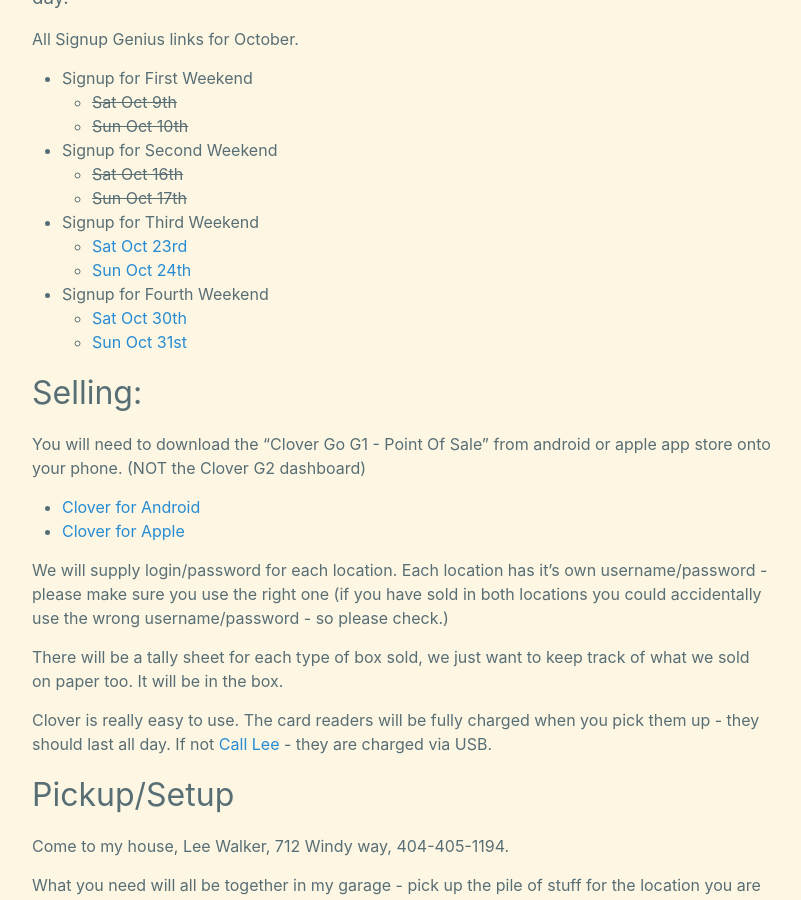
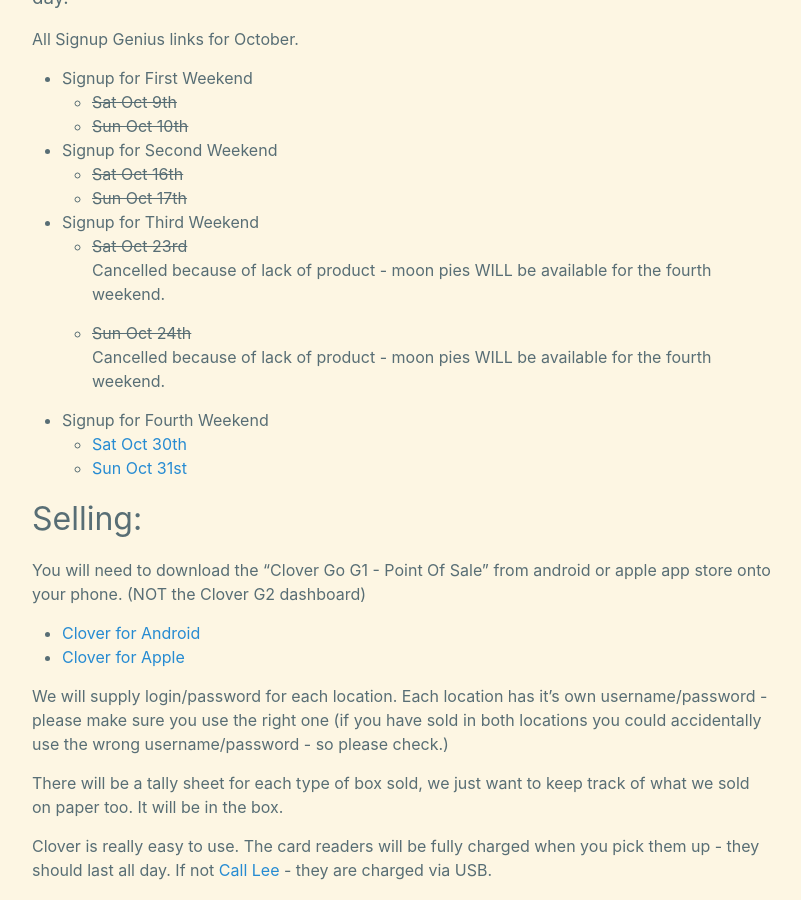
Before and after one commit to CodeJourneymen/scoutpiemaster, a Jekyll site: the page built from shownsell.md, in a window 1280 px wide and 900 px high, scrolled down 759 px. Shown: the whole window, without its empty margins (238-1039 px from the left). Built offline with Jekyll 4.4.1, drawn with Linux system fonts in a browser that asks for light colours.

Commit message:
cancelling 3rd weekends signups
Signed-off-by: Lee Walker <lee@codejourneymen.com>

```diff
--- a/shownsell.md
+++ b/shownsell.md
@@ -33,8 +33,8 @@
   - <s>Sat Oct 16th</s>
   - <s>Sun Oct 17th</s>
 - Signup for Third Weekend
-  - [Sat Oct 23rd](https://www.signupgenius.com/go/60B0B4FA9AF29A5FD0-53116)
-  - [Sun Oct 24th](https://www.signupgenius.com/go/60B0B4FA9AF29A5FD0-63116)
+  - <s>Sat Oct 23rd</s> Cancelled because of lack of product - moon pies WILL be available for the fourth weekend.
+  - <s>Sun Oct 24th</s> Cancelled because of lack of product - moon pies WILL be available for the fourth weekend.
 - Signup for Fourth Weekend
   - [Sat Oct 30th](https://www.signupgenius.com/go/60B0B4FA9AF29A5FD0-73116)
   - [Sun Oct 31st](https://www.signupgenius.com/go/60B0B4FA9AF29A5FD0-83116)
```
